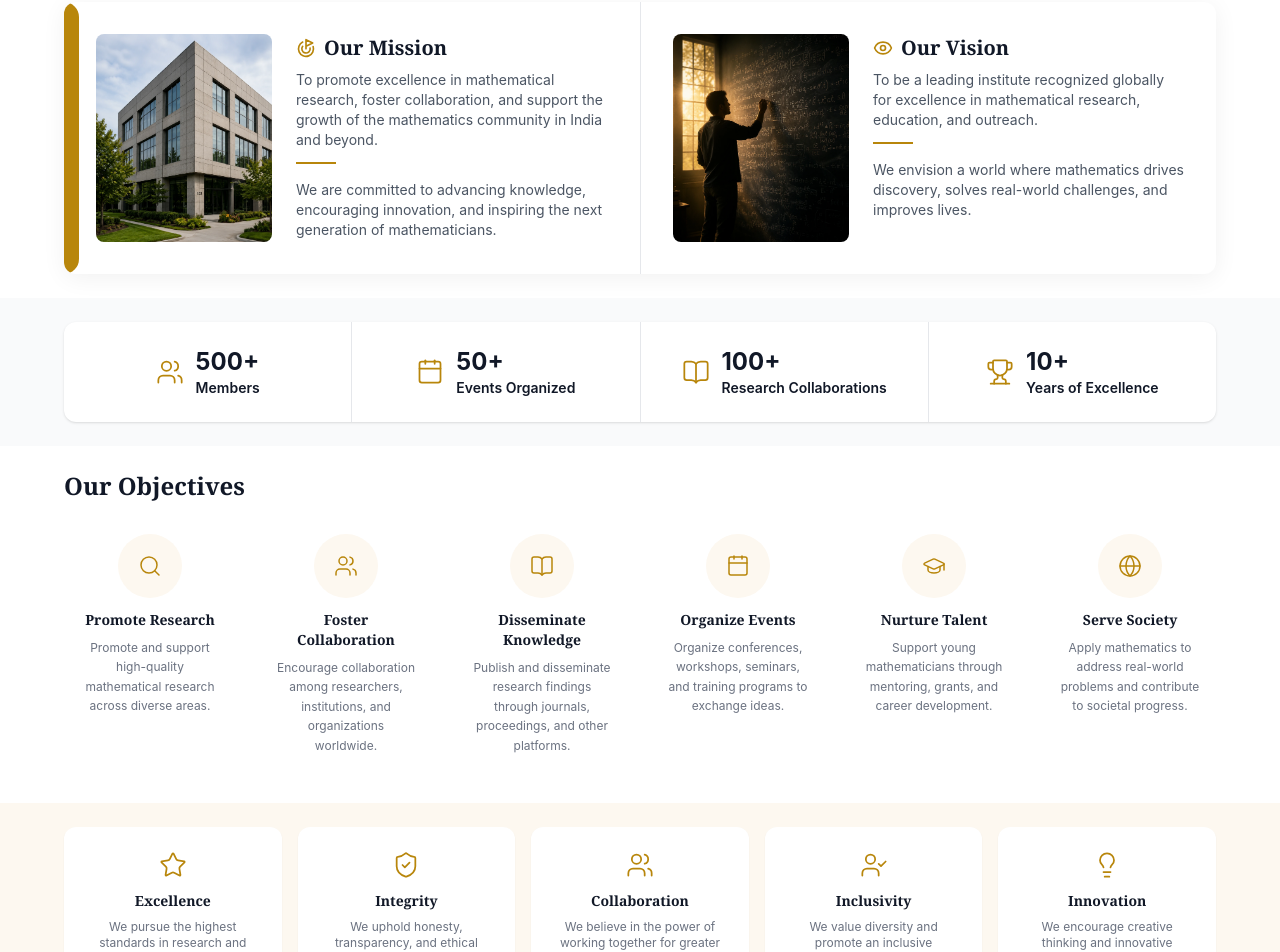
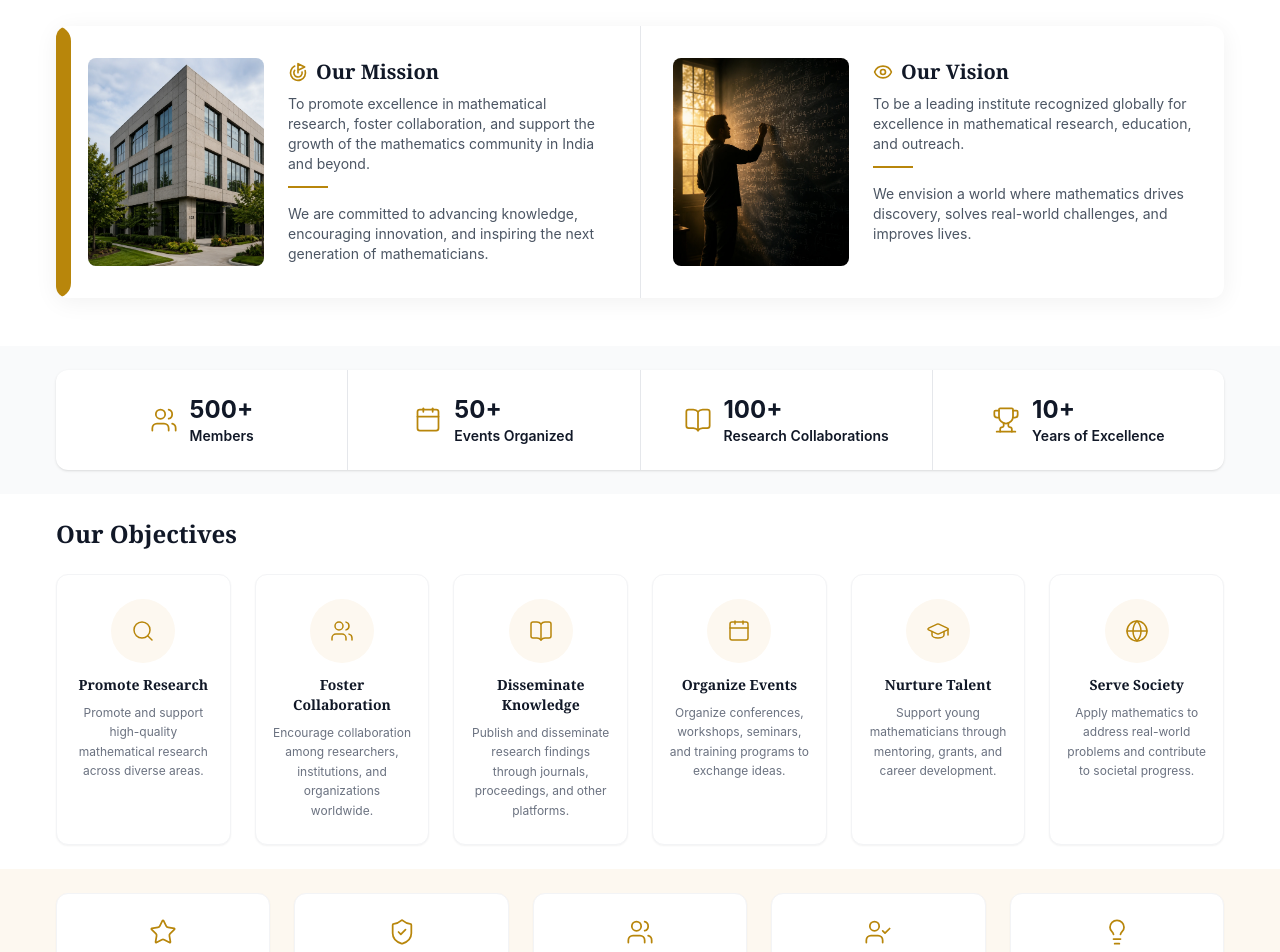
Before and after one commit to Dhanshri-Rc/MRIFullstack, a React (Vite) app in the folder frontend/: page /about in a window 1280 px wide. Shown: the part 506-1458 px from the top of the page. Built offline with nearby package versions, Linux system fonts and the light colour scheme; no server answers.

Commit message:
style: refine image class properties for consistent layout across components

```diff
--- a/frontend/src/pages/AboutUs.jsx
+++ b/frontend/src/pages/AboutUs.jsx
@@ -129,7 +129,7 @@ export default function About() {
   return (
     <div className="">
       {/* Hero */}
-      <section className="relative bg-[#fdf8f0] overflow-hidden py-12 px-10">
+      <section className="relative bg-[#fdf8f0] overflow-hidden lg:py-12 md:py-10 py-6 lg:px-10 px-2 md:px-6 justify">
         <div
           className="absolute inset-0 bg-cover bg-center opacity-60 "
           style={{ backgroundImage: `url(${bg1})` }}
@@ -176,135 +176,149 @@ export default function About() {
       </div>
 
       {/* Mission & Vision */}
-      <section className="py-12 md:py-6 bg-white px-10">
-        <div className="max-w-7xl mx-auto px-4 sm:px-6">
-          {/* SINGLE CONTAINER */}
+    <section className="lg:py-12 md:py-10 py-6 bg-white px-6 lg:px-14 md:px-10">
+  <div className="max-w-7xl mx-auto w-full">
+
     <motion.div
       initial={{ opacity: 0, y: 50 }}
       whileInView={{ opacity: 1, y: 0 }}
       transition={{ duration: 0.7 }}
       viewport={{ once: true }}
-            className="relative bg-white rounded-xl shadow-[0_4px_25px_rgba(0,0,0,0.06)] overflow-hidden"
+      className="relative bg-white rounded-xl shadow-[0_4px_25px_rgba(0,0,0,0.06)] overflow-hidden w-full"
     >
-            {/* LEFT THICK BORDER (animated) */}
+
+      {/* LEFT BORDER */}
       <motion.div
         initial={{ height: 0 }}
         whileInView={{ height: "100%" }}
         transition={{ duration: 0.8 }}
-              className="absolute left-0 top-0 w-[10px] md:w-[15px] bg-[#B8860B] rounded-r-full"
+        className="absolute left-0 top-0 w-[6px] sm:w-[8px] md:w-[10px] lg:w-[15px] bg-[#B8860B] rounded-r-full"
       />
 
-            <div className="grid grid-cols-1 md:grid-cols-2">
-              {/* LEFT SIDE - MISSION */}
+      {/* GRID FIX FOR TABLET */}
+      <div className="grid grid-cols-1 md:grid-cols-2 gap-0 md:gap-0 lg:gap-0 w-full">
+
+        {/* MISSION */}
         <motion.div
           whileHover={{ y: -5 }}
-                className="flex flex-col sm:flex-row gap-4 sm:gap-6 p-5 sm:p-8 items-start transition"
+          className="
+            flex flex-col lg:flex-row
+            md:flex-col     /* ⭐ FIX: tablet becomes vertical */
+            sm:flex-row
+            gap-4 sm:gap-6
+            p-4 sm:p-6 lg:p-8
+            items-start w-full
+          "
         >
-                {/* Image with zoom */}
-                <div className="overflow-hidden rounded-lg w-full sm:w-44 h-48 sm:h-52 flex-shrink-0">
+
+          {/* IMAGE */}
+          <div className="
+            overflow-hidden rounded-lg w-full
+            sm:w-40 md:w-full lg:w-44
+            h-44 sm:h-48 md:h-56 lg:h-52
+            flex-shrink-0
+          ">
             <motion.img
               src={building}
               alt="Building"
-                    whileHover={{ scale: 1.1 }}
-                    transition={{ duration: 0.4 }}
+              whileHover={{ scale: 1.05 }}
               className="w-full h-full object-cover"
             />
           </div>
 
-                <div>
-                  <div className="flex items-center gap-2 mb-2">
-                    <motion.span
-                      whileHover={{ rotate: 10, scale: 1.2 }}
-                      className="text-[#B8860B]"
-                    >
-                      <Goal className="w-5 h-5" />
-                    </motion.span>
-
+          {/* TEXT */}
+          <div className="w-full min-w-0">
+            <div className="flex items-center gap-2 mb-2 flex-wrap">
+              <Goal className="w-5 h-5 text-[#B8860B]" />
               <h3 className="text-lg sm:text-xl font-semibold text-gray-900">
                 Our Mission
               </h3>
             </div>
 
-                  <p className="text-gray-600 text-xs sm:text-sm leading-relaxed mb-3">
-                    To promote excellence in mathematical research, foster
-                    collaboration, and support the growth of the mathematics
-                    community in India and beyond.
+            <p className="text-gray-600 text-xs sm:text-sm leading-relaxed mb-3 break-words">
+              To promote excellence in mathematical research, foster collaboration,
+              and support the growth of the mathematics community in India and beyond.
             </p>
 
-                  {/* Animated line */}
-                  <motion.div
-                    initial={{ width: 0 }}
-                    whileInView={{ width: 40 }}
-                    transition={{ duration: 0.5 }}
-                    className="h-0.5 bg-[#B8860B] mb-4"
-                  />
+            <div className="h-0.5 bg-[#B8860B] mb-4 w-10" />
 
-                  <p className="text-gray-600 text-xs sm:text-sm leading-relaxed">
-                    We are committed to advancing knowledge, encouraging
-                    innovation, and inspiring the next generation of
-                    mathematicians.
+            <p className="text-gray-600 text-xs sm:text-sm leading-relaxed break-words">
+              We are committed to advancing knowledge, encouraging innovation,
+              and inspiring the next generation of mathematicians.
             </p>
           </div>
         </motion.div>
 
-              {/* RIGHT SIDE - VISION */}
+        {/* VISION */}
         <motion.div
           whileHover={{ y: -5 }}
-                className="flex flex-col sm:flex-row gap-4 sm:gap-6 p-5 sm:p-8 items-start border-t md:border-t-0 md:border-l border-gray-200 transition"
+          className="
+            flex flex-col lg:flex-row
+            md:flex-col     /* ⭐ FIX: tablet stack fix */
+            sm:flex-row
+            gap-4 sm:gap-6
+            p-4 sm:p-6 lg:p-8
+            items-start border-t md:border-t-0 md:border-l border-gray-200 w-full
+          "
         >
-                {/* Image with zoom */}
-                <div className="overflow-hidden rounded-lg w-full sm:w-44 h-48 sm:h-52 flex-shrink-0">
+
+          {/* IMAGE */}
+          <div className="
+            overflow-hidden rounded-lg w-full
+            sm:w-40 md:w-full lg:w-44
+            h-44 sm:h-48 md:h-56 lg:h-52
+            flex-shrink-0
+          ">
             <motion.img
               src={bgClass}
               alt="Research"
-                    whileHover={{ scale: 1.1 }}
-                    transition={{ duration: 0.4 }}
+              whileHover={{ scale: 1.05 }}
               className="w-full h-full object-cover"
             />
           </div>
 
-                <div>
-                  <div className="flex items-center gap-2 mb-2">
-                    <motion.span
-                      whileHover={{ rotate: -10, scale: 1.2 }}
-                      className="text-[#B8860B]"
-                    >
-                      <Eye className="w-5 h-5" />
-                    </motion.span>
-
+          {/* TEXT */}
+          <div className="w-full min-w-0">
+            <div className="flex items-center gap-2 mb-2 flex-wrap">
+              <Eye className="w-5 h-5 text-[#B8860B]" />
               <h3 className="text-lg sm:text-xl font-semibold text-gray-900">
                 Our Vision
               </h3>
             </div>
 
-                  <p className="text-gray-600 text-xs sm:text-sm leading-relaxed mb-3">
+            <p className="text-gray-600 text-xs sm:text-sm leading-relaxed mb-3 break-words">
               To be a leading institute recognized globally for excellence
               in mathematical research, education, and outreach.
             </p>
 
-                  {/* Animated line */}
-                  <motion.div
-                    initial={{ width: 0 }}
-                    whileInView={{ width: 40 }}
-                    transition={{ duration: 0.5 }}
-                    className="h-0.5 bg-[#B8860B] mb-4"
-                  />
+            <div className="h-0.5 bg-[#B8860B] mb-4 w-10" />
 
-                  <p className="text-gray-600 text-xs sm:text-sm leading-relaxed">
+            <p className="text-gray-600 text-xs sm:text-sm leading-relaxed break-words">
               We envision a world where mathematics drives discovery,
               solves real-world challenges, and improves lives.
             </p>
           </div>
+
         </motion.div>
+
       </div>
     </motion.div>
+
   </div>
 </section>
 
       {/* Stats */}
-      <section className="bg-gray-50 py-6 px-10">
-        <div className="max-w-7xl mx-auto px-6">
-          <div className="bg-white rounded-xl shadow flex flex-col md:flex-row divide-y md:divide-y-0 md:divide-x divide-gray-200">
+     <section className="bg-gray-50 py-6 px-6 sm:px-6 md:px-10 lg:px-14">
+  <div className="max-w-7xl mx-auto w-full">
+
+    <div className="
+      bg-white rounded-xl shadow
+      flex flex-col sm:flex-col md:flex-row
+      divide-y md:divide-y-0 md:divide-x
+      divide-gray-200
+      w-full
+    ">
+
       {stats.map((s, i) => {
         const count = useCounter(s.num);
 
@@ -312,78 +326,204 @@ export default function About() {
           <motion.div
             key={i}
             whileHover={{ scale: 1.05, y: -5 }}
-                  className="flex-1 flex items-center justify-center gap-3 py-6 px-4 cursor-pointer"
+            className="
+              flex-1 flex items-center justify-start sm:justify-center
+              gap-3 py-5 sm:py-6 px-4 sm:px-6
+              cursor-pointer w-full
+            "
           >
-                  <div className="text-[#B8860B]">{s.icon}</div>
-                  <div>
-                    <div className="text-2xl font-bold text-gray-900">
+
+            <div className="text-[#B8860B] flex-shrink-0">
+              {s.icon}
+            </div>
+
+            <div className="min-w-0">
+              <div className="text-xl sm:text-2xl font-bold text-gray-900">
                 {count}+
               </div>
-                    <div className="text-gray-900 text-sm font-semibold">
+
+              <div className="text-gray-900 text-xs sm:text-sm font-semibold break-words">
                 {s.label}
               </div>
             </div>
+
           </motion.div>
         );
       })}
+
     </div>
+
   </div>
 </section>
 
       {/* Objectives */}
-      <section className="py-6 bg-white px-10">
-        <div className="max-w-7xl mx-auto px-6">
-          <h2 className="text-2xl font-bold text-gray-900 mb-2">
+     <section className="py-6 bg-white px-6 sm:px-6 lg:px-14 md:px-10">
+  <div className="max-w-7xl mx-auto w-full">
+
+    <h2 className="text-2xl font-bold text-gray-900 mb-4 sm:mb-6">
       Our Objectives
     </h2>
 
-          <div className="grid grid-cols-1 md:grid-cols-3 lg:grid-cols-6 gap-6">
+    <div className="
+      grid grid-cols-1
+      sm:grid-cols-2
+      md:grid-cols-3
+      lg:grid-cols-6
+      gap-4 sm:gap-5 lg:gap-6
+      w-full
+    ">
+
       {objectives.map((o, i) => (
         <motion.div
           key={i}
-                whileHover={{ scale: 1.05 }}
-                className="text-center px-4 py-6 bg-white rounded-lg hover:shadow-lg transition"
+          whileHover={{ scale: 1.06, y: -6 }}
+          transition={{ type: "spring", stiffness: 260, damping: 18 }}
+          className="
+            relative text-center
+            px-4 py-5 sm:py-6
+            bg-white rounded-xl
+            border border-gray-100
+            shadow-sm
+            hover:shadow-xl
+            hover:border-[#e6c37a]
+            transition-all duration-300
+            w-full
+            group
+            overflow-hidden
+          "
         >
-                <div className="w-16 h-16 rounded-full bg-[#fdf8f0] flex items-center justify-center mx-auto mb-3 text-[#B8860B]">
+
+          {/* subtle hover glow background */}
+          <div className="
+            absolute inset-0
+            bg-gradient-to-b from-[#fff8ec] to-transparent
+            opacity-0 group-hover:opacity-100
+            transition-opacity duration-300
+          " />
+
+          {/* ICON BOX */}
+          <div className="
+            relative z-10
+            w-14 h-14 sm:w-16 sm:h-16
+            rounded-full
+            bg-[#fdf8f0]
+            flex items-center justify-center
+            mx-auto mb-3
+            text-[#B8860B]
+            group-hover:scale-110
+            transition-transform duration-300
+          ">
             {o.icon}
           </div>
 
-                <h4 className="font-bold text-gray-900 text-sm mb-2">
+          {/* TITLE */}
+          <h4 className="
+            relative z-10
+            font-bold text-gray-900 text-sm mb-2
+            break-words
+            group-hover:text-[#b8860b]
+            transition-colors duration-300
+          ">
             {o.title}
           </h4>
 
-                <p className="text-gray-500 text-xs leading-relaxed">
+          {/* DESCRIPTION */}
+          <p className="
+            relative z-10
+            text-gray-500 text-xs leading-relaxed
+            break-words
+          ">
             {o.desc}
           </p>
+
         </motion.div>
       ))}
+
     </div>
+
   </div>
 </section>
 
       {/* Values */}
-      <section className="py-6 bg-[#fdf8f0] px-10">
-        <div className="max-w-7xl mx-auto px-6">
-          <div className="grid grid-cols-2 md:grid-cols-5 gap-4">
+     <section className="py-6 bg-[#fdf8f0] px-6 sm:px-6 lg:px-14 md:px-10">
+  <div className="max-w-7xl mx-auto w-full">
+
+    <div className="
+      grid grid-cols-1
+      sm:grid-cols-2
+      md:grid-cols-3
+      lg:grid-cols-5
+      gap-4 sm:gap-5 lg:gap-6
+      w-full
+    ">
+
       {values.map((v, i) => (
         <motion.div
           key={i}
-                whileHover={{ y: -5, scale: 1.05 }}
-                className="text-center bg-white p-6 rounded-xl shadow-sm hover:shadow-md transition"
+          whileHover={{ y: -6, scale: 1.06 }}
+          transition={{ type: "spring", stiffness: 260, damping: 18 }}
+          className="
+            relative text-center
+            bg-white
+            p-5 sm:p-6
+            rounded-xl
+            border border-gray-100
+            shadow-sm
+            hover:shadow-xl
+            hover:border-[#e6c37a]
+            transition-all duration-300
+            w-full
+            overflow-hidden
+            group
+          "
         >
-                <div className="text-[#B8860B] mb-3 flex justify-center">
+
+          {/* hover glow background */}
+          <div className="
+            absolute inset-0
+            bg-gradient-to-b from-[#fff7e6] to-transparent
+            opacity-0 group-hover:opacity-100
+            transition-opacity duration-300
+          " />
+
+          {/* ICON */}
+          <div className="
+            relative z-10
+            text-[#B8860B]
+            mb-3 flex justify-center
+            group-hover:scale-110
+            transition-transform duration-300
+          ">
             {v.icon}
           </div>
-                <h4 className="font-semibold text-gray-900 text-sm mb-2">
+
+          {/* TITLE */}
+          <h4 className="
+            relative z-10
+            font-semibold text-gray-900 text-sm mb-2
+            group-hover:text-[#b8860b]
+            transition-colors duration-300
+            break-words
+          ">
             {v.title}
           </h4>
-                <p className="text-gray-500 text-xs">{v.desc}</p>
+
+          {/* DESCRIPTION */}
+          <p className="
+            relative z-10
+            text-gray-500 text-xs
+            break-words
+          ">
+            {v.desc}
+          </p>
+
         </motion.div>
       ))}
+
     </div>
+
   </div>
 </section>
-
 
     </div>
   );
--- a/frontend/src/pages/AdvancedSearch.jsx
+++ b/frontend/src/pages/AdvancedSearch.jsx
@@ -80,7 +80,7 @@ export default function AdvancedSearch() {
         <img
           src={bannerBg}
           alt=""
-          className="absolute inset-0 w-full h-full object-cover object-right"
+          className="absolute inset-0 w-full h-full object-cover "
         />
         <div className="absolute  bg-white/10 max-sm:bg-white/55" />
 
@@ -89,7 +89,7 @@ export default function AdvancedSearch() {
             <h1 className="font-serif text-[28px] sm:text-[30px] md:text-[32px] font-bold leading-tight">
               Advanced Search
             </h1>
-            <p className="text-[13px] sm:text-[14px] text-[#4b5563] mt-2">
+            <p className="text-[13px] sm:text-[14px] text-[#24282e] mt-2">
               Search across all MRI journals with ease
             </p>
           </motion.div>
--- a/frontend/src/pages/ContactUs.jsx
+++ b/frontend/src/pages/ContactUs.jsx
@@ -94,7 +94,7 @@ useEffect(() => {
         <img
           src={bg6}
           alt=""
-          className="absolute inset-0 w-full h-full object-cover object-right"
+          className="absolute inset-0 w-full h-full object-cover "
         />
         <div className="absolute " />
 
--- a/frontend/src/pages/Home.jsx
+++ b/frontend/src/pages/Home.jsx
@@ -109,7 +109,7 @@ export default function Home() {
         <img
           src={Homebg}
           alt=""
-          className="absolute inset-0 w-full h-full object-cover object-right"
+          className="absolute  w-full h-full object-cover "
         />
         <div className="absolute bg-white/10 max-sm:bg-white/55" />
 
@@ -118,7 +118,7 @@ export default function Home() {
             <h1 className="font-serif text-[28px] sm:text-[30px] md:text-[32px] font-bold leading-tight">
               Welcome to <span className="text-[#b98012]">MRI Xplore</span>
             </h1>
-            <p className="text-[13px] sm:text-[14px] text-[#4b5563] mt-2">
+            <p className="text-[13px] sm:text-[14px] text-[#1d2025] mt-2">
               Your comprehensive search engine for all MRI journals in India
             </p>
           </div>
--- a/frontend/src/pages/Journals.jsx
+++ b/frontend/src/pages/Journals.jsx
@@ -139,7 +139,7 @@ export default function Journals() {
         <img
           src={bg2}
           alt=""
-          className="absolute w-full h-full object-cover object-right "
+          className="absolute w-full h-full object-cover  "
         />
         <div className="absolute " />
 
```
Lines whose indentation alone changed are shown as unchanged.
